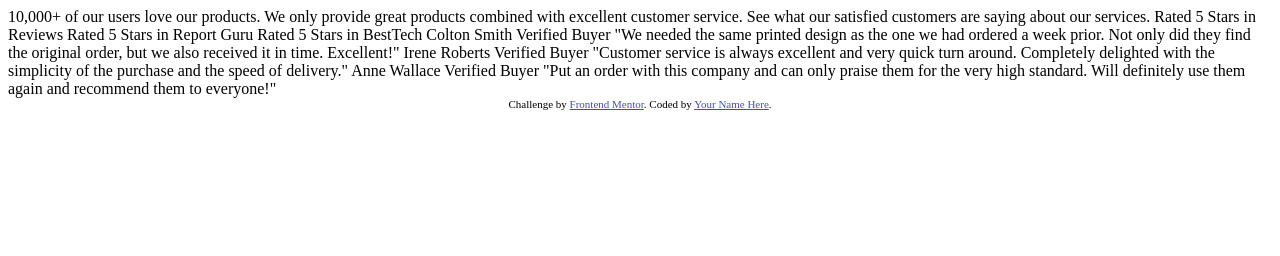
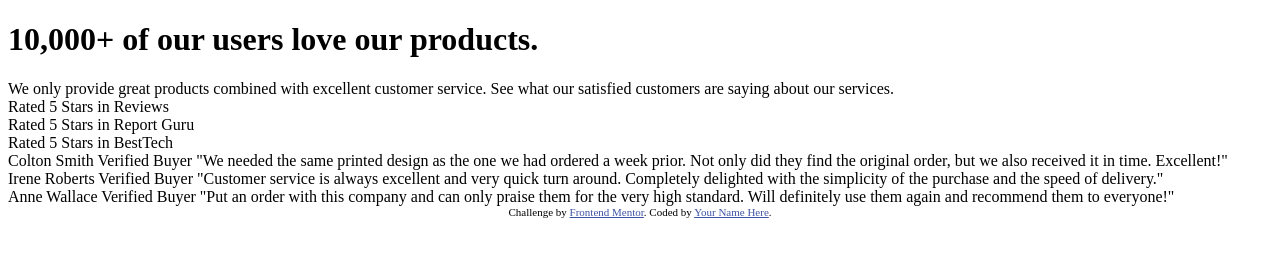
Before and after one commit to kenepakendo/social-proof-section-master, a plain HTML site: page index.html in a window 1280 px wide. Drawn offline with Linux system fonts and the light colour scheme.

Commit message:
i made changes to the document

```diff
--- a/index.html
+++ b/index.html
@@ -3,6 +3,7 @@
   <head>
     <meta charset="UTF-8" />
     <meta name="viewport" content="width=device-width, initial-scale=1.0" />
+
     <link
       rel="icon"
       type="image/png"
@@ -23,30 +24,36 @@
     </style>
   </head>
   <body>
+  <div>
+    <h1>
     10,000+ of our users love our products.
+    </h1>
 
     We only provide great products combined with excellent customer service.
     See what our satisfied customers are saying about our services.
+  </div>
+   <div> Rated 5 Stars in Reviews</div>
+   <div>Rated 5 Stars in Report Guru</div>
+    <div>Rated 5 Stars in BestTech</div>
 
-    Rated 5 Stars in Reviews
-    Rated 5 Stars in Report Guru
-    Rated 5 Stars in BestTech
-
+  <div>
+    <div>
     Colton Smith
     Verified Buyer
     "We needed the same printed design as the one we had ordered a week prior.
     Not only did they find the original order, but we also received it in time.
-    Excellent!"
-
+    Excellent!"</div>
+  <div>
     Irene Roberts
     Verified Buyer
     "Customer service is always excellent and very quick turn around. Completely
-    delighted with the simplicity of the purchase and the speed of delivery."
-
+    delighted with the simplicity of the purchase and the speed of delivery."</div>
+  <div>
     Anne Wallace
     Verified Buyer
     "Put an order with this company and can only praise them for the very high
-    standard. Will definitely use them again and recommend them to everyone!"
+    standard. Will definitely use them again and recommend them to everyone!"</div>
+    </div>
 
     <div class="attribution">
       Challenge by
```
